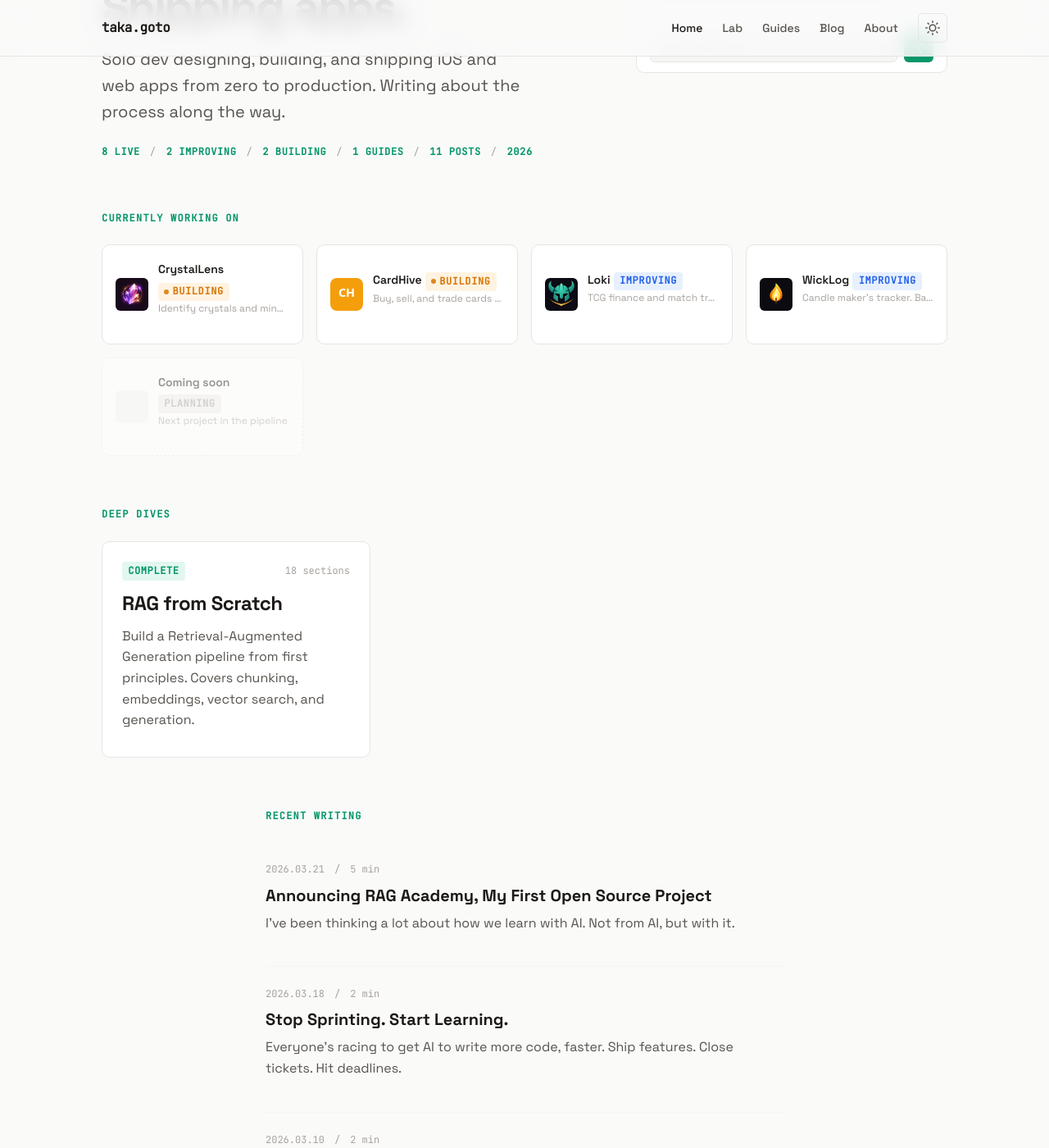
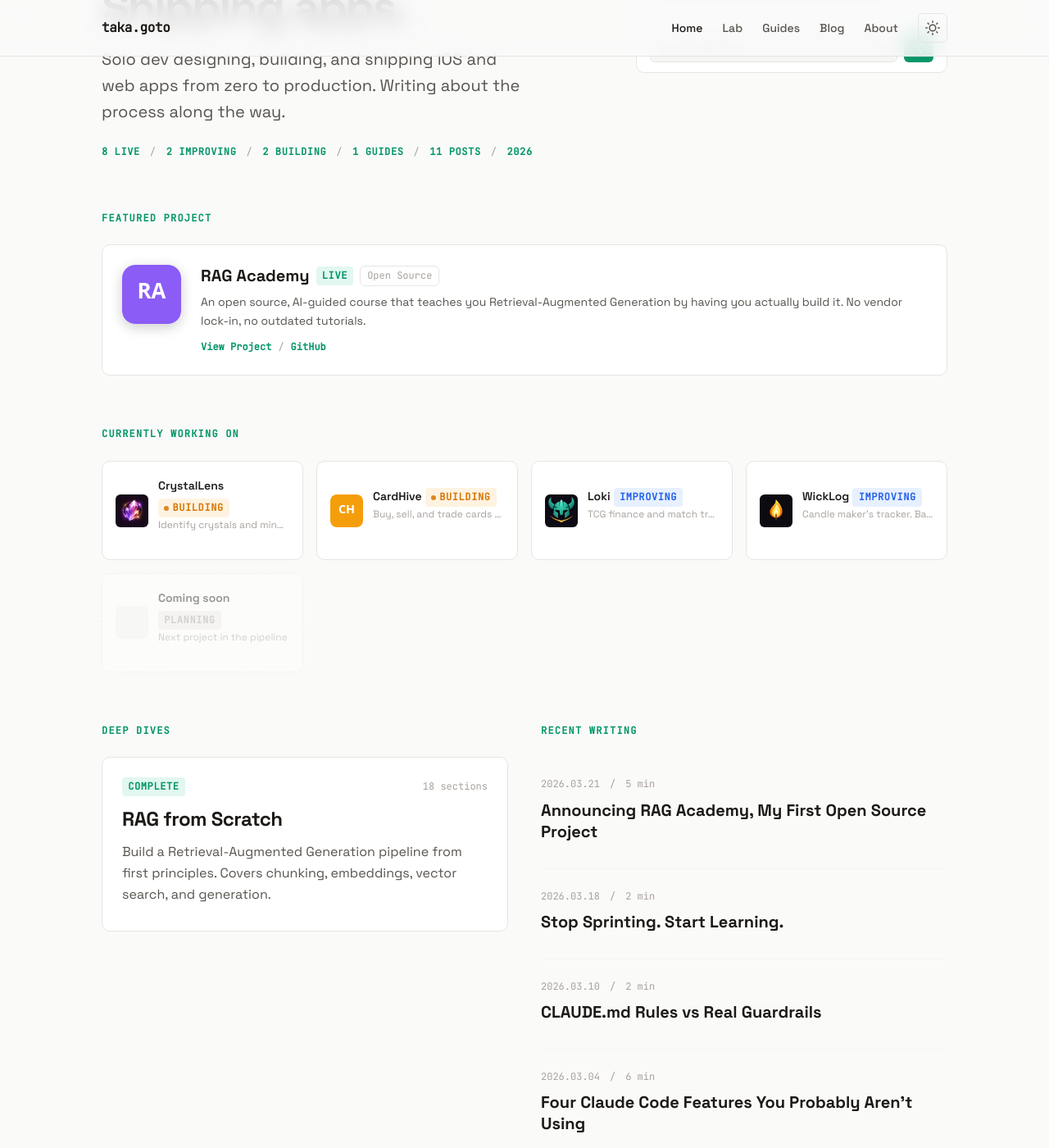
Before and after one commit to TakaGoto/takagoto.github.io, a Jekyll site: the page built from index.html, in a window 1280 px wide and 1400 px high, scrolled down 287 px. Shown: the whole window at 82% size. Built offline with Jekyll 4.4.1, drawn with Linux system fonts in a browser that asks for light colours; some of the changed text lies outside the part shown.

Commit message:
fix: mobile nav hamburger menu, theme toggle persistence, homepage restructure
Co-Authored-By: Claude Opus 4.6 (1M context) <noreply@anthropic.com>

```diff
--- a/_includes/nav.html
+++ b/_includes/nav.html
@@ -1,6 +1,10 @@
 <nav class="site-nav">
   <div class="nav-inner">
     <a href="/" class="nav-brand">taka.goto</a>
+    <button class="nav-hamburger" aria-label="Toggle menu" aria-expanded="false">
+      <svg class="hamburger-icon" viewBox="0 0 24 24" fill="none" stroke="currentColor" stroke-width="2" stroke-linecap="round"><line x1="3" y1="6" x2="21" y2="6"/><line x1="3" y1="12" x2="21" y2="12"/><line x1="3" y1="18" x2="21" y2="18"/></svg>
+      <svg class="close-icon" viewBox="0 0 24 24" fill="none" stroke="currentColor" stroke-width="2" stroke-linecap="round"><line x1="18" y1="6" x2="6" y2="18"/><line x1="6" y1="6" x2="18" y2="18"/></svg>
+    </button>
     <div class="nav-links">
       <a href="/" class="nav-link{% if page.url == '/' %} active{% endif %}">Home</a>
       <a href="/lab/" class="nav-link{% if page.url == '/lab/' %} active{% endif %}">Lab</a>
--- a/_layouts/default.html
+++ b/_layouts/default.html
@@ -24,7 +24,11 @@
   <script>
     (function() {
       var saved = localStorage.getItem('theme');
-      if (saved === 'light' || (!saved && window.matchMedia('(prefers-color-scheme: light)').matches)) {
+      if (saved === 'light') {
+        document.documentElement.setAttribute('data-theme', 'light');
+      } else if (saved === 'dark') {
+        document.documentElement.removeAttribute('data-theme');
+      } else if (window.matchMedia('(prefers-color-scheme: light)').matches) {
         document.documentElement.setAttribute('data-theme', 'light');
       }
     })();
--- a/_sass/_home.scss
+++ b/_sass/_home.scss
@@ -178,30 +178,154 @@ a.building-card {
   text-overflow: ellipsis;
 }
 
-// --- Deep Dives section ---
+// --- Featured Project ---
 
-.home-guides {
+.home-featured {
   max-width: var(--page-width);
   margin: 0 auto;
   padding: 0 var(--space-6) var(--space-16);
 }
 
-.home-guides-grid {
-  display: grid;
-  grid-template-columns: repeat(auto-fill, minmax(320px, 1fr));
+a.featured-card {
+  text-decoration: none;
+  color: inherit;
+}
+
+.featured-card {
+  background: var(--color-bg-raised);
+  border: 1px solid var(--color-border);
+  border-radius: var(--radius-lg);
+  padding: var(--space-6);
+  display: flex;
+  align-items: flex-start;
   gap: var(--space-6);
+  transition: border-color var(--transition), transform var(--transition);
+
+  &:hover {
+    border-color: #8B5CF6;
+    transform: translateY(-2px);
+  }
 
   @media (max-width: 640px) {
-    grid-template-columns: 1fr;
+    flex-direction: column;
+    align-items: center;
+    text-align: center;
   }
 }
 
-// --- Blog section ---
+.featured-card-icon {
+  width: 72px;
+  height: 72px;
+  border-radius: 16px;
+  flex-shrink: 0;
+  overflow: hidden;
+  box-shadow: 0 4px 16px rgba(0, 0, 0, 0.2);
 
-.home-blog {
-  max-width: var(--content-width);
+  img {
+    width: 100%;
+    height: 100%;
+    display: block;
+    object-fit: cover;
+  }
+}
+
+.featured-card-content {
+  min-width: 0;
+  flex: 1;
+}
+
+.featured-card-header {
+  display: flex;
+  align-items: center;
+  gap: var(--space-2);
+  margin-bottom: var(--space-2);
+  flex-wrap: wrap;
+
+  @media (max-width: 640px) {
+    justify-content: center;
+  }
+}
+
+.featured-card-name {
+  font-size: var(--text-xl);
+  font-weight: 700;
+  color: var(--color-text);
+}
+
+.featured-card-oss {
+  font-family: var(--font-mono);
+  font-size: var(--text-xs);
+  color: var(--color-text-muted);
+  border: 1px solid var(--color-border);
+  border-radius: var(--radius);
+  padding: 2px 8px;
+}
+
+.featured-card-description {
+  font-size: var(--text-sm);
+  color: var(--color-text-secondary);
+  line-height: 1.6;
+  margin-bottom: var(--space-3);
+}
+
+.featured-card-links {
+  display: flex;
+  align-items: center;
+  gap: var(--space-2);
+  font-family: var(--font-mono);
+  font-size: var(--text-xs);
+
+  @media (max-width: 640px) {
+    justify-content: center;
+  }
+}
+
+.featured-card-link {
+  color: var(--color-primary);
+  font-weight: 600;
+}
+
+.featured-card-link-sep {
+  color: var(--color-text-muted);
+}
+
+// --- Two-column: Deep Dives + Blog ---
+
+.home-two-col {
+  max-width: var(--page-width);
   margin: 0 auto;
   padding: 0 var(--space-6) var(--space-16);
+}
+
+.home-two-col-grid {
+  display: grid;
+  grid-template-columns: 1fr 1fr;
+  gap: var(--space-10);
+  align-items: start;
+
+  @media (max-width: 768px) {
+    grid-template-columns: 1fr;
+    gap: var(--space-8);
+  }
+}
+
+.home-guides-compact {
+  display: flex;
+  flex-direction: column;
+  gap: var(--space-4);
+}
+
+.home-see-all {
+  display: inline-block;
+  margin-top: var(--space-4);
+  font-family: var(--font-mono);
+  font-size: var(--text-sm);
+  color: var(--color-primary);
+  font-weight: 600;
+
+  &:hover {
+    color: var(--color-primary-hover);
+  }
 }
 
 .section-label {
--- a/_sass/_nav.scss
+++ b/_sass/_nav.scss
@@ -27,6 +27,7 @@
   font-weight: 700;
   color: var(--color-text);
   letter-spacing: -0.02em;
+  z-index: 101;
 
   &:hover {
     color: var(--color-primary);
@@ -51,6 +52,27 @@
   &:hover,
   &.active {
     color: var(--color-text);
+  }
+}
+
+// --- Hamburger button (hidden on desktop) ---
+
+.nav-hamburger {
+  display: none;
+  background: none;
+  border: none;
+  padding: var(--space-1);
+  cursor: pointer;
+  color: var(--color-text);
+  z-index: 101;
+
+  svg {
+    width: 24px;
+    height: 24px;
+  }
+
+  .close-icon {
+    display: none;
   }
 }
 
@@ -96,7 +118,41 @@
     padding: var(--space-3) var(--space-4);
   }
 
+  .nav-hamburger {
+    display: flex;
+    align-items: center;
+    justify-content: center;
+  }
+
   .nav-links {
-    gap: var(--space-4);
+    display: none;
+    position: fixed;
+    top: 0;
+    left: 0;
+    right: 0;
+    bottom: 0;
+    background: var(--color-bg);
+    flex-direction: column;
+    justify-content: center;
+    align-items: center;
+    gap: var(--space-8);
+    z-index: 100;
+  }
+
+  .nav-links .nav-link {
+    font-size: var(--text-2xl);
+    font-weight: 600;
+  }
+
+  // Open state
+  .site-nav.nav-open {
+    .nav-links {
+      display: flex;
+    }
+
+    .nav-hamburger {
+      .hamburger-icon { display: none; }
+      .close-icon { display: block; }
+    }
   }
 }
--- a/assets/js/theme-toggle.js
+++ b/assets/js/theme-toggle.js
@@ -1,17 +1,38 @@
 (function () {
+  // Theme toggle
   var toggle = document.querySelector('.theme-toggle');
-  if (!toggle) return;
+  if (toggle) {
+    toggle.addEventListener('click', function () {
+      var current = document.documentElement.getAttribute('data-theme');
+      var next = current === 'light' ? 'dark' : 'light';
 
-  toggle.addEventListener('click', function () {
-    var current = document.documentElement.getAttribute('data-theme');
-    var next = current === 'light' ? null : 'light';
+      if (next === 'light') {
+        document.documentElement.setAttribute('data-theme', 'light');
+      } else {
+        document.documentElement.removeAttribute('data-theme');
+      }
+      localStorage.setItem('theme', next);
+    });
+  }
 
-    if (next) {
-      document.documentElement.setAttribute('data-theme', next);
-      localStorage.setItem('theme', next);
-    } else {
-      document.documentElement.removeAttribute('data-theme');
-      localStorage.removeItem('theme');
+  // Mobile nav hamburger
+  var hamburger = document.querySelector('.nav-hamburger');
+  var nav = document.querySelector('.site-nav');
+  if (hamburger && nav) {
+    hamburger.addEventListener('click', function () {
+      var isOpen = nav.classList.toggle('nav-open');
+      hamburger.setAttribute('aria-expanded', isOpen);
+      document.body.style.overflow = isOpen ? 'hidden' : '';
+    });
+
+    // Close menu when a link is tapped
+    var links = nav.querySelectorAll('.nav-link');
+    for (var i = 0; i < links.length; i++) {
+      links[i].addEventListener('click', function () {
+        nav.classList.remove('nav-open');
+        hamburger.setAttribute('aria-expanded', 'false');
+        document.body.style.overflow = '';
+      });
     }
-  });
+  }
 })();
--- a/index.html
+++ b/index.html
@@ -41,6 +41,28 @@ layout: home
       </div>
     </div>
   </div>
+</section>
+
+<section class="home-featured">
+  <h2 class="section-label">Featured Project</h2>
+  <a href="/ragacademy/" class="featured-card">
+    <div class="featured-card-icon">
+      <img src="/ragacademy/icon.svg" alt="RAG Academy icon" />
+    </div>
+    <div class="featured-card-content">
+      <div class="featured-card-header">
+        <h3 class="featured-card-name">RAG Academy</h3>
+        <span class="badge badge-live">Live</span>
+        <span class="featured-card-oss">Open Source</span>
+      </div>
+      <p class="featured-card-description">An open source, AI-guided course that teaches you Retrieval-Augmented Generation by having you actually build it. No vendor lock-in, no outdated tutorials.</p>
+      <div class="featured-card-links">
+        <span class="featured-card-link">View Project</span>
+        <span class="featured-card-link-sep">/</span>
+        <span class="featured-card-link" onclick="event.preventDefault(); window.open('https://github.com/TakaGoto/rag-learning-academy', '_blank');">GitHub</span>
+      </div>
+    </div>
+  </a>
 </section>
 
 <section class="home-building">
@@ -92,9 +114,11 @@ layout: home
   </div>
 </section>
 
-<section class="home-guides">
+<section class="home-two-col">
+  <div class="home-two-col-grid">
+    <div class="home-two-col-left">
       <h2 class="section-label">Deep Dives</h2>
-  <div class="home-guides-grid">
+      <div class="home-guides-compact">
         {% for guide in site.data.guides %}
         <a href="/guides/{{ guide.slug }}/" class="guide-card" style="--guide-accent: {{ guide.accent }}">
           <div class="guide-card-header">
@@ -110,11 +134,10 @@ layout: home
         </a>
         {% endfor %}
       </div>
-</section>
-
-<section class="home-blog">
+    </div>
+    <div class="home-two-col-right">
       <h2 class="section-label">Recent Writing</h2>
-  {% for post in site.posts %}
+      {% for post in site.posts limit:5 %}
       {% assign words = post.content | number_of_words %}
       {% assign reading_time = words | divided_by: 200 | plus: 1 %}
       <div class="blog-card">
@@ -126,11 +149,13 @@ layout: home
         <h3 class="blog-card-title">
           <a href="{{ post.url | relative_url }}">{{ post.title }}</a>
         </h3>
-    {% if post.excerpt %}
-    <p class="blog-card-excerpt">{{ post.excerpt | strip_html | truncatewords: 30 }}</p>
+      </div>
+      {% endfor %}
+      {% if site.posts.size > 5 %}
+      <a href="/blog/" class="home-see-all">See all posts</a>
       {% endif %}
     </div>
-  {% endfor %}
+  </div>
 </section>
 
 <div class="home-rss">
```
Lines whose indentation alone changed are shown as unchanged.
